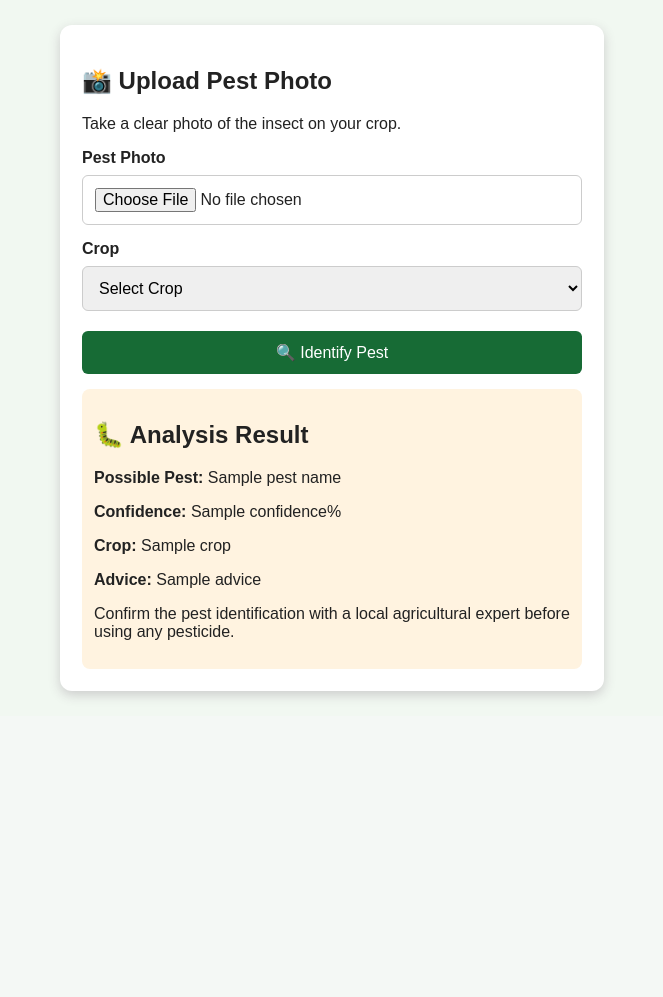
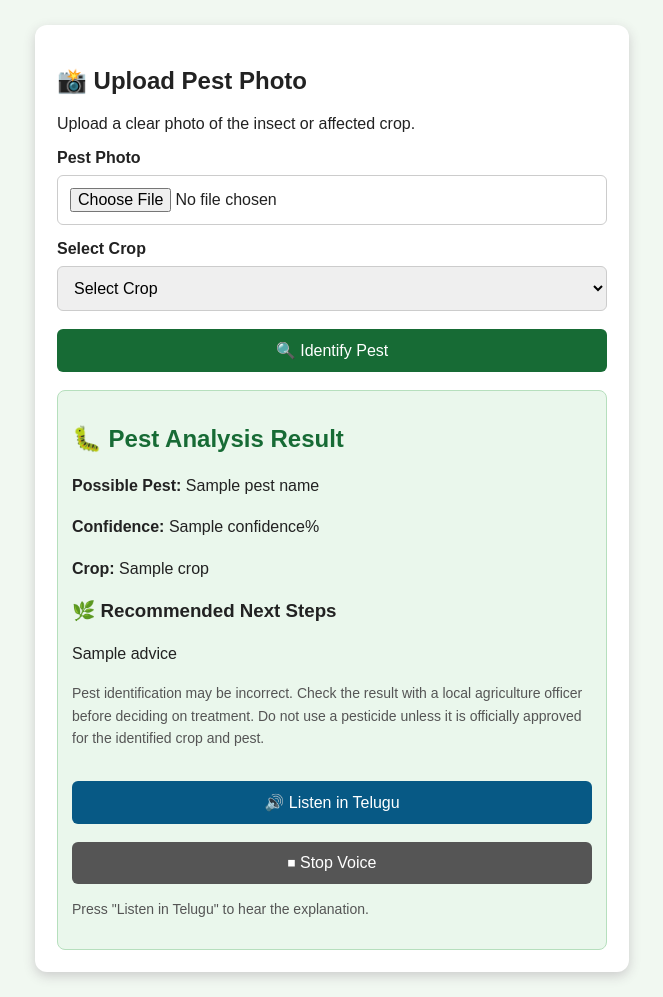
Before and after one commit to swaroopvelaga4-hub/REALTIMECHAT, a Flask app: template templates/pest_identification.html in a window 1280 px wide. Shown: the part 173-1170 px from the top of the page, without its empty margins (308-971 px from the left). Before the commit the page ends 872 px from the top, so only its background shows below. Run offline with Flask 3, Linux system fonts and the light colour scheme; the template is opened without the code that fills it: most values are stand-ins (such as "Sample title", 1, 10 or a date in 2020).

Commit message:
Update pest_identification.html

```diff
--- a/templates/pest_identification.html
+++ b/templates/pest_identification.html
@@ -26,7 +26,7 @@
         }
 
         .container {
-            max-width: 500px;
+            max-width: 550px;
             margin: 25px auto;
             padding: 22px;
             background: white;
@@ -55,15 +55,59 @@
             color: white;
             border: none;
             cursor: pointer;
-            margin-top: 20px;
+            margin-top: 18px;
+        }
+
+        button:disabled {
+            opacity: 0.6;
+            cursor: not-allowed;
+        }
+
+        .voice-button {
+            background: #075985;
+        }
+
+        .stop-button {
+            background: #555;
+        }
+
+        .message, .result-card {
+            padding: 14px;
+            margin-top: 18px;
+            border-radius: 8px;
+            overflow-wrap: anywhere;
         }
 
         .message {
-            padding: 12px;
-            margin-top: 15px;
             background: #fff3e0;
+        }
+
+        .result-card {
+            background: #eaf7ec;
+            border: 1px solid #b6dfbd;
+        }
+
+        .result-card h2 {
+            color: #176b35;
+        }
+
+        .notice {
+            font-size: 14px;
+            line-height: 1.6;
+            color: #555;
+        }
+
+        .result-card p {
+            line-height: 1.6;
+        }
+
+        #photoPreview {
+            display: none;
+            width: 100%;
+            max-height: 280px;
+            object-fit: contain;
+            margin-top: 12px;
             border-radius: 8px;
-            overflow-wrap: anywhere;
         }
     </style>
 </head>
@@ -77,7 +121,7 @@
 
 <div class="container">
     <h2>📸 Upload Pest Photo</h2>
-    <p>Take a clear photo of the insect on your crop.</p>
+    <p>Upload a clear photo of the insect or affected crop.</p>
 
     <form action="/pest-identify"
           method="POST"
@@ -91,7 +135,9 @@
                capture="environment"
                required>
 
-        <label for="crop">Crop</label>
+        <img id="photoPreview" alt="Selected pest photo preview">
+
+        <label for="crop">Select Crop</label>
         <select id="crop" name="crop" required>
             <option value="">Select Crop</option>
             <option value="Rice">Rice</option>
@@ -114,15 +160,132 @@
     {% endif %}
 
     {% if pest_name %}
-    <div class="message">
-        <h2>🐛 Analysis Result</h2>
-        <p><b>Possible Pest:</b> {{ pest_name }}</p>
-        <p><b>Confidence:</b> {{ confidence }}%</p>
-        <p><b>Crop:</b> {{ crop }}</p>
-        <p><b>Advice:</b> {{ advice }}</p>
-        <p>Confirm the pest identification with a local agricultural expert before using any pesticide.</p>
+    <div class="result-card" id="pestResult">
+        <h2>🐛 Pest Analysis Result</h2>
+
+        <p><b>Possible Pest:</b>
+            <span id="pestName">{{ pest_name }}</span>
+        </p>
+
+        <p><b>Confidence:</b>
+            <span id="confidence">{{ confidence }}</span>%
+        </p>
+
+        <p><b>Crop:</b>
+            <span id="cropName">{{ crop }}</span>
+        </p>
+
+        <h3>🌿 Recommended Next Steps</h3>
+        <p id="pestAdvice">{{ advice }}</p>
+
+        <p class="notice">
+            Pest identification may be incorrect. Check the result with
+            a local agriculture officer before deciding on treatment.
+            Do not use a pesticide unless it is officially approved
+            for the identified crop and pest.
+        </p>
+
+        <button type="button"
+                class="voice-button"
+                onclick="speakAdvice()">
+            🔊 Listen in Telugu
+        </button>
+
+        <button type="button"
+                class="stop-button"
+                onclick="stopVoice()">
+            ⏹ Stop Voice
+        </button>
+
+        <p class="notice" id="voiceStatus" aria-live="polite">
+            Press "Listen in Telugu" to hear the explanation.
+        </p>
     </div>
     {% endif %}
 </div>
+
+<script>
+    // Show a preview of the selected photo.
+    const photoInput = document.getElementById("pest_image");
+    const photoPreview = document.getElementById("photoPreview");
+
+    photoInput.addEventListener("change", function () {
+        const file = this.files[0];
+
+        if (file && file.type.startsWith("image/")) {
+            photoPreview.src = URL.createObjectURL(file);
+            photoPreview.style.display = "block";
+        } else {
+            photoPreview.removeAttribute("src");
+            photoPreview.style.display = "none";
+        }
+    });
+
+    // Read the actual result returned by the Python backend.
+    function speakAdvice() {
+        const status = document.getElementById("voiceStatus");
+        const pestElement = document.getElementById("pestName");
+        const cropElement = document.getElementById("cropName");
+        const adviceElement = document.getElementById("pestAdvice");
+
+        if (!("speechSynthesis" in window)) {
+            status.textContent =
+                "Voice is not supported in this browser. Please try another browser.";
+            return;
+        }
+
+        if (!pestElement || !cropElement || !adviceElement) {
+            status.textContent =
+                "First identify a pest to receive the voice explanation.";
+            return;
+        }
+
+        window.speechSynthesis.cancel();
+
+        const pest = pestElement.textContent.trim();
+        const crop = cropElement.textContent.trim();
+        const advice = adviceElement.textContent.trim();
+
+        const message =
+            "రైతు సోదరులకు నమస్కారం. " +
+            "మీరు ఎంచుకున్న పంట: " + crop + ". " +
+            "గుర్తించినట్లు అంచనా వేసిన పురుగు: " + pest + ". " +
+            "గమనిక: ఈ గుర్తింపు తప్పు కావచ్చు. " +
+            "సూచించిన తదుపరి చర్యలు: " + advice + ". " +
+            "ఏ మందు వాడే ముందు స్థానిక వ్యవసాయ అధికారిని సంప్రదించండి. " +
+            "ధన్యవాదాలు.";
+
+        const speech = new SpeechSynthesisUtterance(message);
+        speech.lang = "te-IN";
+        speech.rate = 0.85;
+        speech.pitch = 1;
+
+        speech.onstart = function () {
+            status.textContent = "తెలుగు వాయిస్ ప్లే అవుతోంది...";
+        };
+
+        speech.onend = function () {
+            status.textContent = "వాయిస్ పూర్తయింది.";
+        };
+
+        speech.onerror = function () {
+            status.textContent =
+                "Voice could not play. Check your browser and available Telugu voices.";
+        };
+
+        window.speechSynthesis.speak(speech);
+    }
+
+    function stopVoice() {
+        if ("speechSynthesis" in window) {
+            window.speechSynthesis.cancel();
+            const status = document.getElementById("voiceStatus");
+
+            if (status) {
+                status.textContent = "Voice stopped.";
+            }
+        }
+    }
+</script>
 </body>
 </html>
```
